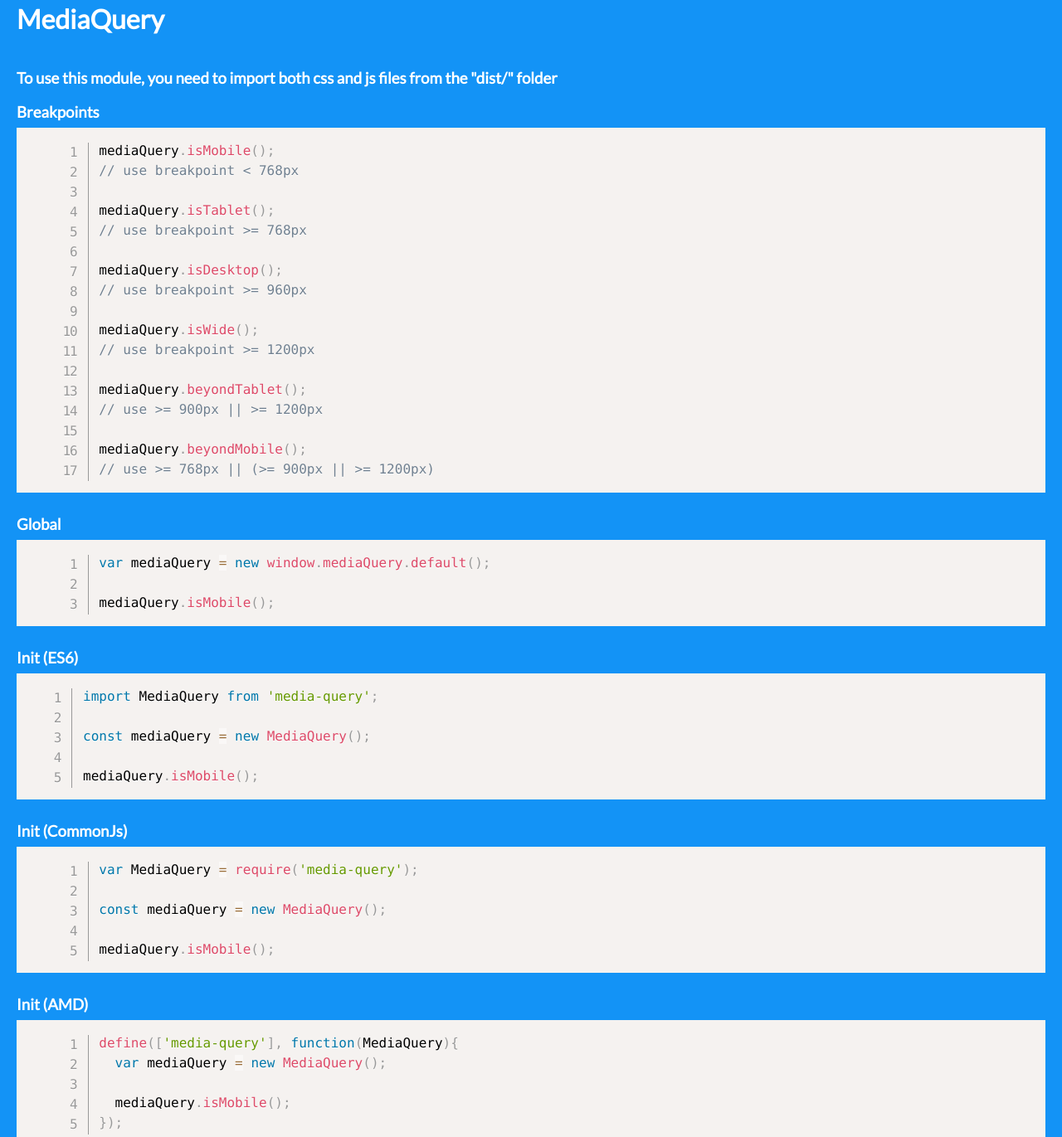
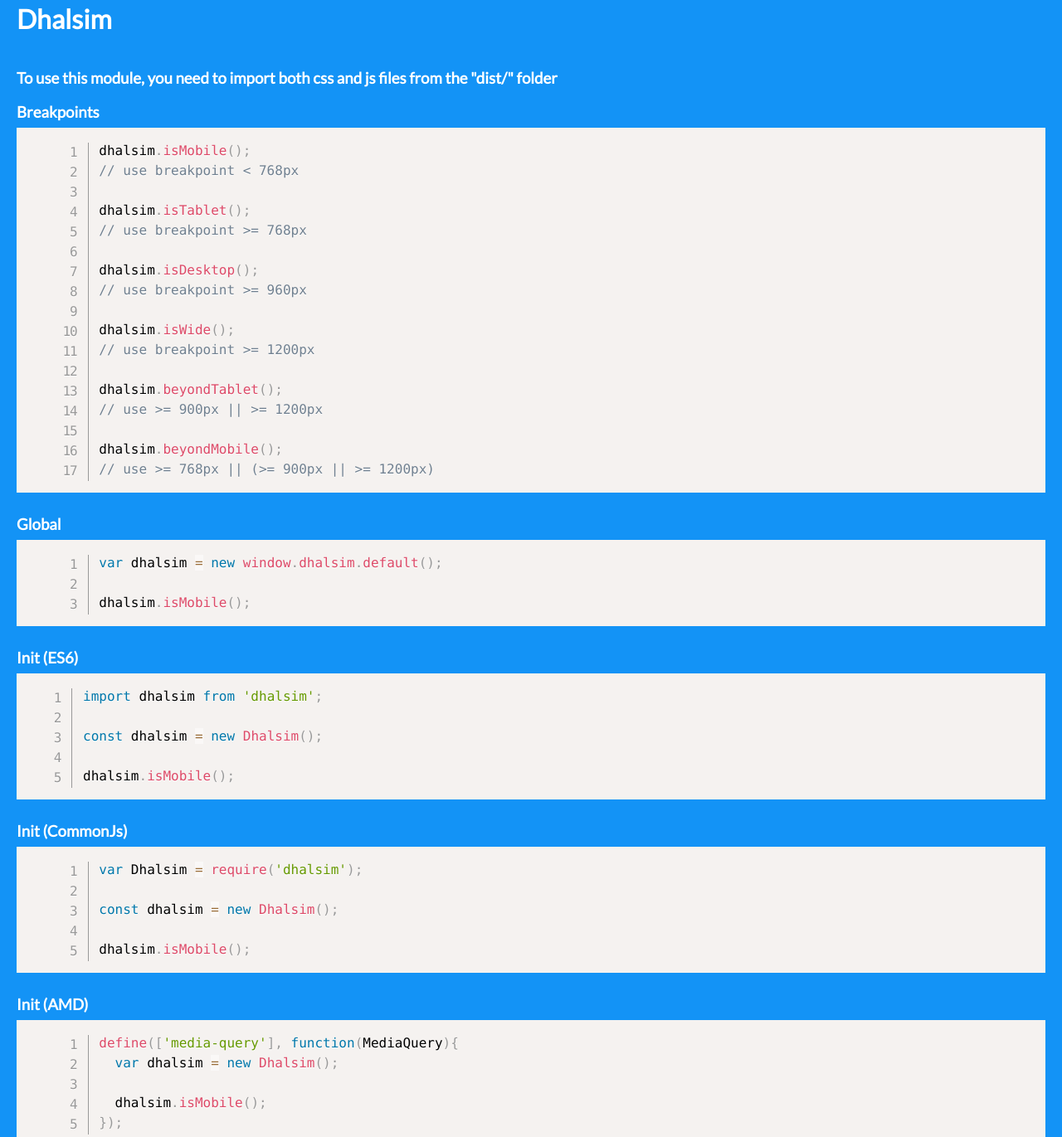
Before and after one commit to getninjas/dhalsim-js, a website: page index.html in a window 1280 px wide. Shown: the part 38-1409 px from the top of the page at 83% size. Drawn offline with nearby package versions, Linux system fonts and the light colour scheme.

Commit message:
rename project

```diff
--- a/index.html
+++ b/index.html
@@ -11,14 +11,14 @@
   <link rel="stylesheet" href="https://cdnjs.cloudflare.com/ajax/libs/prism/1.8.1/plugins/line-numbers/prism-line-numbers.css"
     data-noprefix />
   <link href="demo.css" rel="stylesheet" />
-  <link href="./dist/media-query.css" rel="stylesheet" />
+  <link href="./dist/dhalsim.css" rel="stylesheet" />
   <script src="https://cdnjs.cloudflare.com/ajax/libs/prism/1.8.1/prism.js"></script>
   <script src="https://cdnjs.cloudflare.com/ajax/libs/prism/1.8.1/plugins/line-numbers/prism-line-numbers.js"></script>
-  <script src="./dist/media-query.min.js"></script>
+  <script src="./dist/dhalsim.min.js"></script>
 </head>
 
 <body>
-  <h1>MediaQuery</h1>
+  <h1>Dhalsim</h1>
   <br>
   <div class="title">
     <h3>To use this module, you need to import both css and js files from the "dist/" folder</h3>
@@ -29,22 +29,22 @@
     <h3>Breakpoints</h3>
   </div>
   <pre>
-    <code class="language-javascript line-numbers">mediaQuery.isMobile();
+    <code class="language-javascript line-numbers">dhalsim.isMobile();
     // use breakpoint < 768px
 
-    mediaQuery.isTablet();
+    dhalsim.isTablet();
     // use breakpoint >= 768px
 
-    mediaQuery.isDesktop();
+    dhalsim.isDesktop();
     // use breakpoint >= 960px
 
-    mediaQuery.isWide();
+    dhalsim.isWide();
     // use breakpoint >= 1200px
 
-    mediaQuery.beyondTablet();
+    dhalsim.beyondTablet();
     // use >= 900px || >= 1200px
 
-    mediaQuery.beyondMobile();
+    dhalsim.beyondMobile();
     // use >= 768px || (>= 900px || >= 1200px)</code></pre>
   <br>
   <div class="title">
@@ -52,9 +52,9 @@
   </div>
 
   <pre>
-    <code class="language-javascript line-numbers">var mediaQuery = new window.mediaQuery.default();
+    <code class="language-javascript line-numbers">var dhalsim = new window.dhalsim.default();
 
-    mediaQuery.isMobile();</code></pre>
+    dhalsim.isMobile();</code></pre>
   <br>
 
   <div class="title">
@@ -62,11 +62,11 @@
   </div>
 
   <pre>
-  <code class="language-javascript line-numbers">import MediaQuery from 'media-query';
+  <code class="language-javascript line-numbers">import dhalsim from 'dhalsim';
 
-  const mediaQuery = new MediaQuery();
+  const dhalsim = new Dhalsim();
 
-  mediaQuery.isMobile();</code></pre>
+  dhalsim.isMobile();</code></pre>
   <br>
 
   <div class="title">
@@ -74,11 +74,11 @@
   </div>
 
   <pre>
-    <code class="language-javascript line-numbers">var MediaQuery = require('media-query');
+    <code class="language-javascript line-numbers">var Dhalsim = require('dhalsim');
 
-    const mediaQuery = new MediaQuery();
+    const dhalsim = new Dhalsim();
 
-    mediaQuery.isMobile();</code></pre>
+    dhalsim.isMobile();</code></pre>
 
     <br>
   <div class="title">
@@ -87,9 +87,9 @@
 
   <pre>
     <code class="language-javascript line-numbers">define(['media-query'], function(MediaQuery){
-      var mediaQuery = new MediaQuery();
+      var dhalsim = new Dhalsim();
 
-      mediaQuery.isMobile();
+      dhalsim.isMobile();
     });</code></pre>
 </body>
 
--- a/src/media-query.js
+++ b/src/dhalsim.js
@@ -1,10 +1,10 @@
-const defaultMediaQueryOptions = {
+const defaultDhalsimOptions = {
   breakingPointValue: '',
 };
 
-export default class MediaQuery {
+export default class Dhalsim {
   constructor(options) {
-    const defaultOptions = Object.assign({}, defaultMediaQueryOptions, options);
+    const defaultOptions = Object.assign({}, defaultDhalsimOptions, options);
     this.breakingPointValue = defaultOptions.breakingPointValue;
 
     this.body = document.getElementsByTagName('body')[0];
```
Also changed, not shown: package.json (+7 -7 lines), dist/dhalsim.css (renamed from dist/media-query.css), dist/dhalsim.js, dist/dhalsim.min.js (added), dist/media-query.min.js (deleted), src/dhalsim.css (renamed from src/media-query.css).
